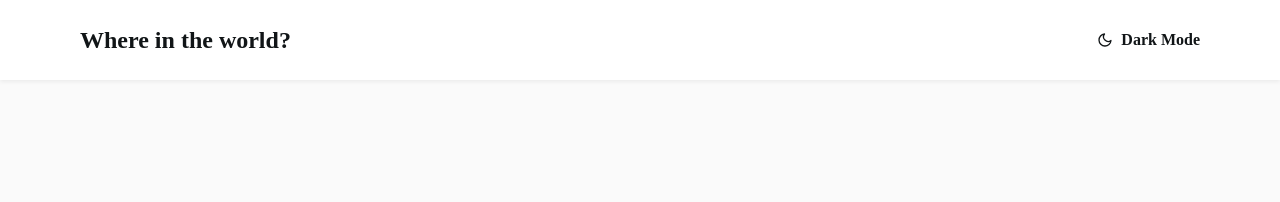
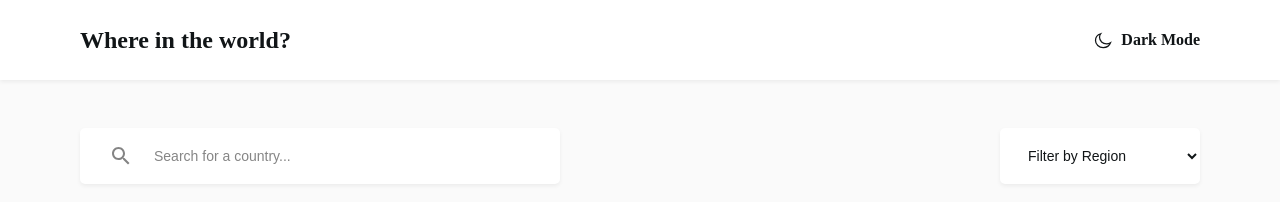
Before and after one commit to diyorbeksafarboyev29-cpu/country, a plain HTML site: page index.html in a window 1280 px wide. Drawn offline with Linux system fonts and the light colour scheme.

Commit message:
«yang»

```diff
--- a/index.html
+++ b/index.html
@@ -12,14 +12,29 @@
         <a href="./index.html" class="navbar__logo">Where in the world?</a>
 
         <button class="navbar__theme" id="theme-btn" type="button">
-          <svg class="navbar__icon" width="16" height="16" viewBox="0 0 24 24" fill="none" stroke="currentColor" stroke-width="2" stroke-linecap="round" stroke-linejoin="round">
-            <path d="M21 12.79A9 9 0 1 1 11.21 3 7 7 0 0 0 21 12.79z" />
-          </svg>
+          <img class="navbar__icon" src="./icon/Group%203%20(2).svg" alt="moon" />
           <span>Dark Mode</span>
         </button>
       </nav>
     </header>
 
+    <main class="container">
+      <section class="search">
+        <div class="search__box">
+          <img class="search__icon" src="./icon/icon-search-black.svg" alt="search" />
+          <input class="search__input" type="text" placeholder="Search for a country..." />
+        </div>
+
+        <select class="search__select">
+          <option value="" hidden>Filter by Region</option>
+          <option value="africa">Africa</option>
+          <option value="americas">America</option>
+          <option value="asia">Asia</option>
+          <option value="europe">Europe</option>
+          <option value="oceania">Oceania</option>
+        </select>
+      </section>
+    </main>
     <script src="./app.js"></script>
   </body>
 </html>
--- a/main.css
+++ b/main.css
@@ -80,8 +80,54 @@ body {
   font-weight: 600;
 }
 
-body.dark .navbar__icon {
-  fill: currentColor;
+.search {
+  margin-top: 48px;
+  display: flex;
+  justify-content: space-between;
+  align-items: center;
+  gap: 40px;
+}
+
+.search__box {
+  position: relative;
+  width: 480px;
+}
+
+.search__icon {
+  position: absolute;
+  left: 32px;
+  top: 50%;
+  transform: translateY(-50%);
+}
+
+.search__input {
+  width: 100%;
+  height: 56px;
+  padding-left: 74px;
+  border: none;
+  border-radius: 5px;
+  background-color: var(--element);
+  color: var(--text);
+  box-shadow: var(--shadow);
+  font-size: 14px;
+}
+
+.search__input::placeholder {
+  color: var(--input);
+}
+
+.search__select {
+  width: 200px;
+  height: 56px;
+  padding: 0 24px;
+  border: none;
+  border-radius: 5px;
+  background-color: var(--element);
+  color: var(--text);
+  box-shadow: var(--shadow);
+  font-size: 14px;
+  cursor: pointer;
+  outline: none;
 }
 
 @media (max-width: 768px) {
@@ -105,4 +151,20 @@ body.dark .navbar__icon {
     width: 14px;
     height: 14px;
   }
+
+  .search {
+    margin-top: 24px;
+    flex-direction: column;
+    align-items: flex-start;
+  }
+
+  .search__box {
+    width: 100%;
+  }
+
+  .search__input,
+  .search__select {
+    height: 48px;
+    font-size: 12px;
+  }
 }
```
Also changed, not shown: icon/Group 3 (2).svg (added), icon/icon-search-black.svg (added), 2 other files.
